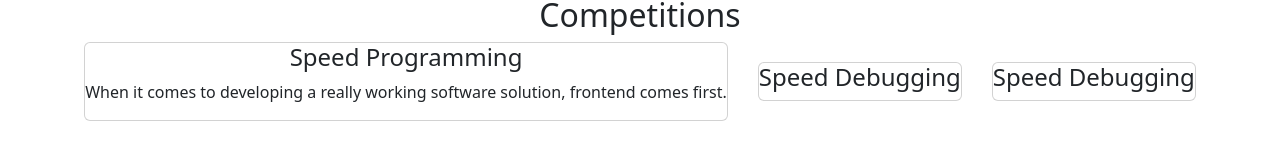
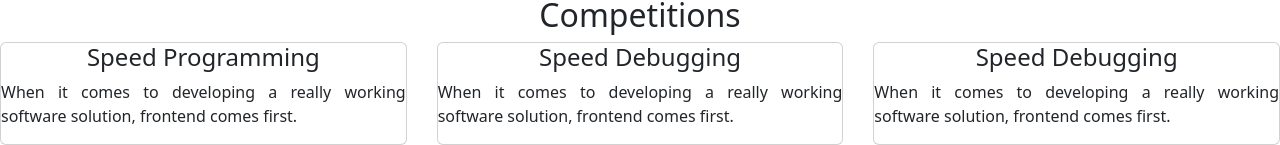
Before and after one commit to ahsan2002/WebKode-23-Coding-Club-Website, a React (Create React App) app: page / in a window 1280 px wide. Shown: the part 964-1109 px from the top of the page. Before the commit the page ends 1085 px from the top, so only its background shows below. Built offline with nearby package versions, Linux system fonts and the light colour scheme.

Commit message:
folder structure change

```diff
--- a/src/App.js
+++ b/src/App.js
@@ -1,6 +1,6 @@
 import React from 'react'
-import ImageCarousel from './Components/Home Components/ImageCarousel'
-import Competions from './Components/Home Components/Competions'
+import ImageCarousel from './Components/HomeComponents/Carousel/ImageCarousel'
+import Competions from './Components/HomeComponents/Competitions/Competions'
 
 const App = () => {
   return (
--- a/src/Components/Home Components/Competions.css
+++ b/src/Components/HomeComponents/Competitions/Competions.css
@@ -8,3 +8,7 @@
     align-items: center;
     gap: 30px;
 }
+
+.card p{
+    text-align: justify;
+}
--- a/src/Components/Home Components/Competions.jsx
+++ b/src/Components/HomeComponents/Competitions/Competions.jsx
@@ -18,10 +18,16 @@ const Competions = () => {
                         </div>
                         <div className="card">
                         <h4>Speed Debugging</h4>
+                        <p>
+                           When it comes to developing a really working software solution, frontend comes first.
+                           </p>
 
                         </div>
                         <div className="card">
                         <h4>Speed Debugging</h4>
+                        <p>
+                           When it comes to developing a really working software solution, frontend comes first.
+                           </p>
                         </div>
                 </div>
 
```
Also changed, not shown: src/Components/HomeComponents/Carousel/ImageCarousel.jsx (renamed from src/Components/Home Components/ImageCarousel.jsx).
